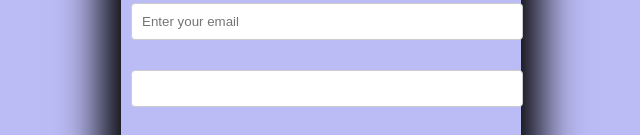
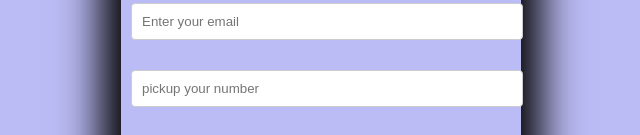
Before and after one commit to HEMLEEN/gym-site-frontend, a React (Create React App) app: page / in a window 1280 px wide. Shown: the part 245-380 px from the top of the page, without its empty margins (319-959 px from the left). Built offline with nearby package versions, Linux system fonts and the light colour scheme.

Commit message:
conatact style added

```diff
--- a/src/components/FeedBackData.js
+++ b/src/components/FeedBackData.js
@@ -82,6 +82,7 @@ const Feedback = () => {
                   className='input-box'
                   name='number'
                   id='number'
+                  placeholder='pickup your number'
                   required
                   value={userData.contact}
                   onChange={(e) =>
```
